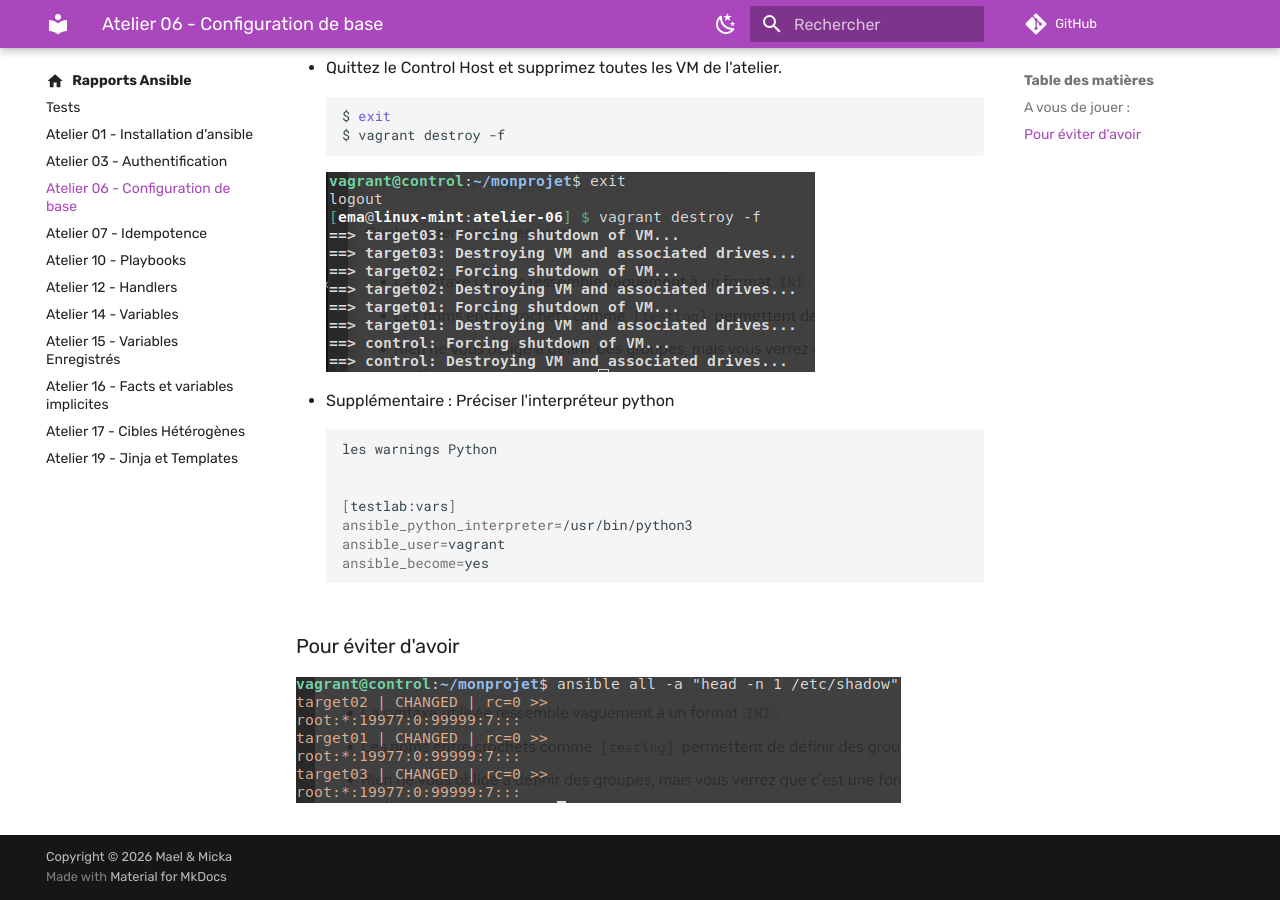
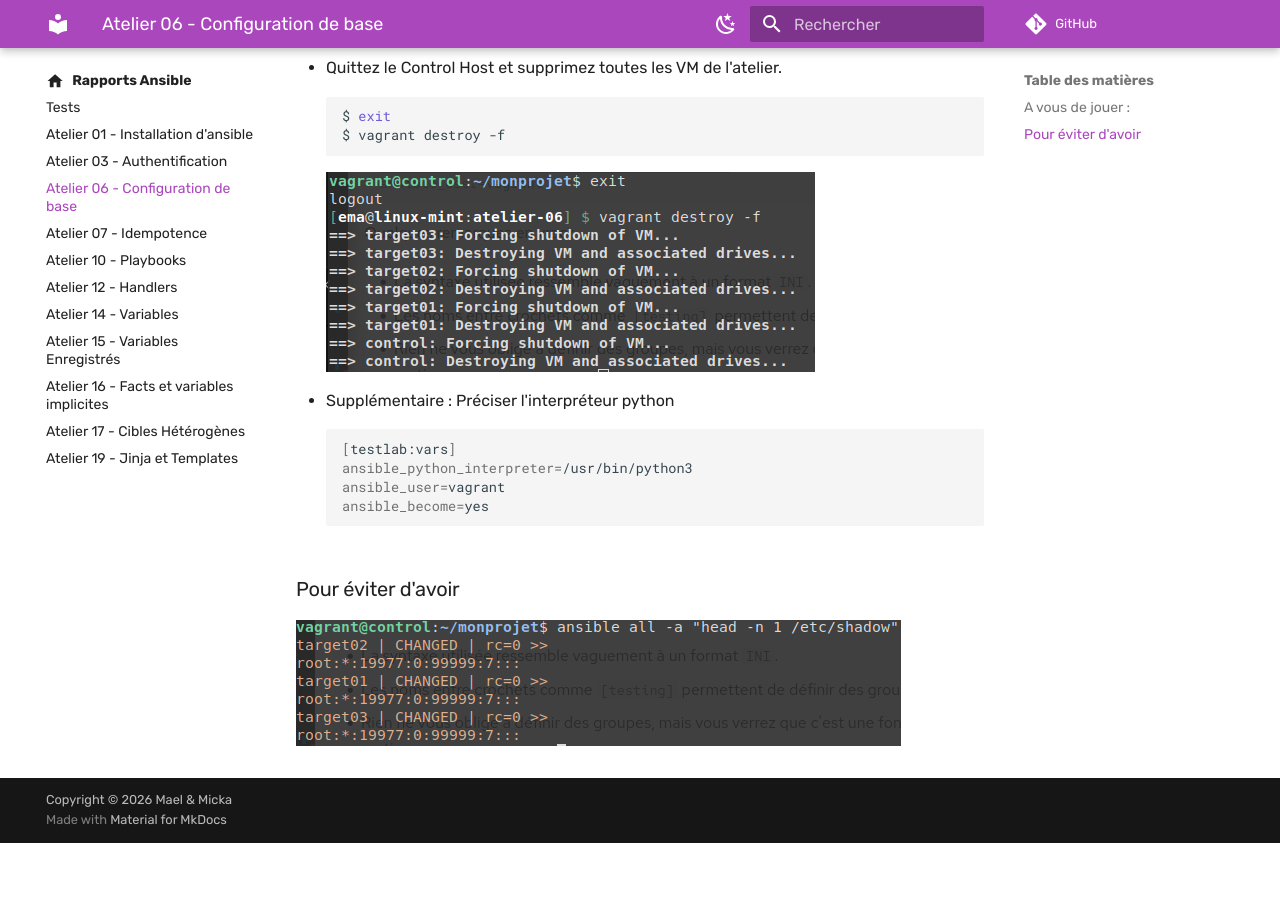
Before and after one commit to saiqo/ansible-kovacs, an MkDocs documentation site: the page built from docs/06-Configuration_de_base/index.md, in a window 1280 px wide and 900 px high, scrolled down 4010 px. Built offline with MkDocs 1.6.1 and Material for MkDocs 9.7.7, drawn with Linux system fonts in a browser that asks for light colours; comment, search, counter and statistics services are not loaded; after the commit the page ends 4853 px from its top, so only the background shows below that.

Commit message:
supp ligne

````diff
--- a/docs/06-Configuration_de_base/index.md
+++ b/docs/06-Configuration_de_base/index.md
@@ -134,9 +134,6 @@ $ vagrant destroy -f
 
 * Supplémentaire : Préciser l'interpréteur python
 ```bash
-les warnings Python
-
-
 [testlab:vars]
 ansible_python_interpreter=/usr/bin/python3
 ansible_user=vagrant
````
